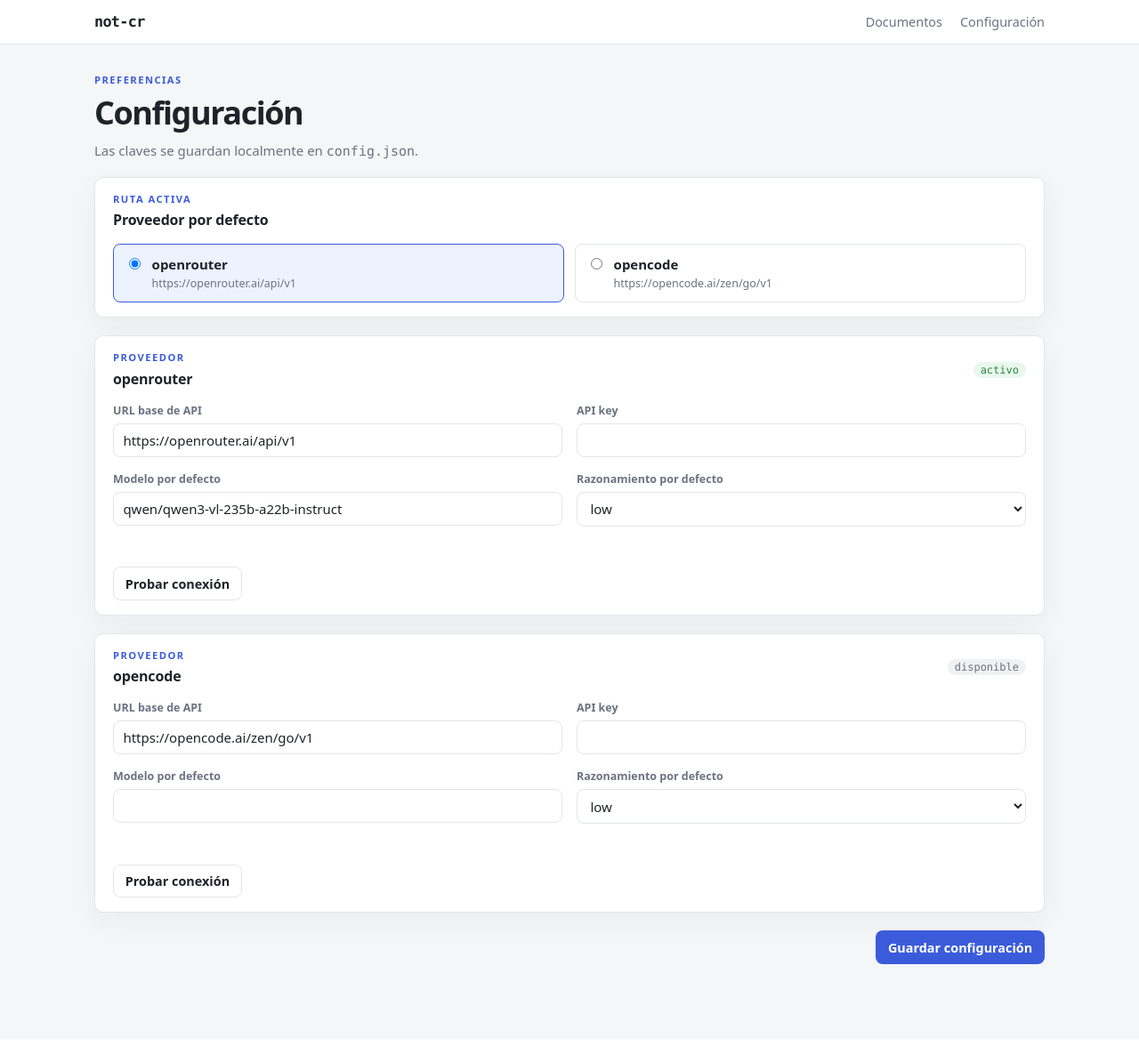
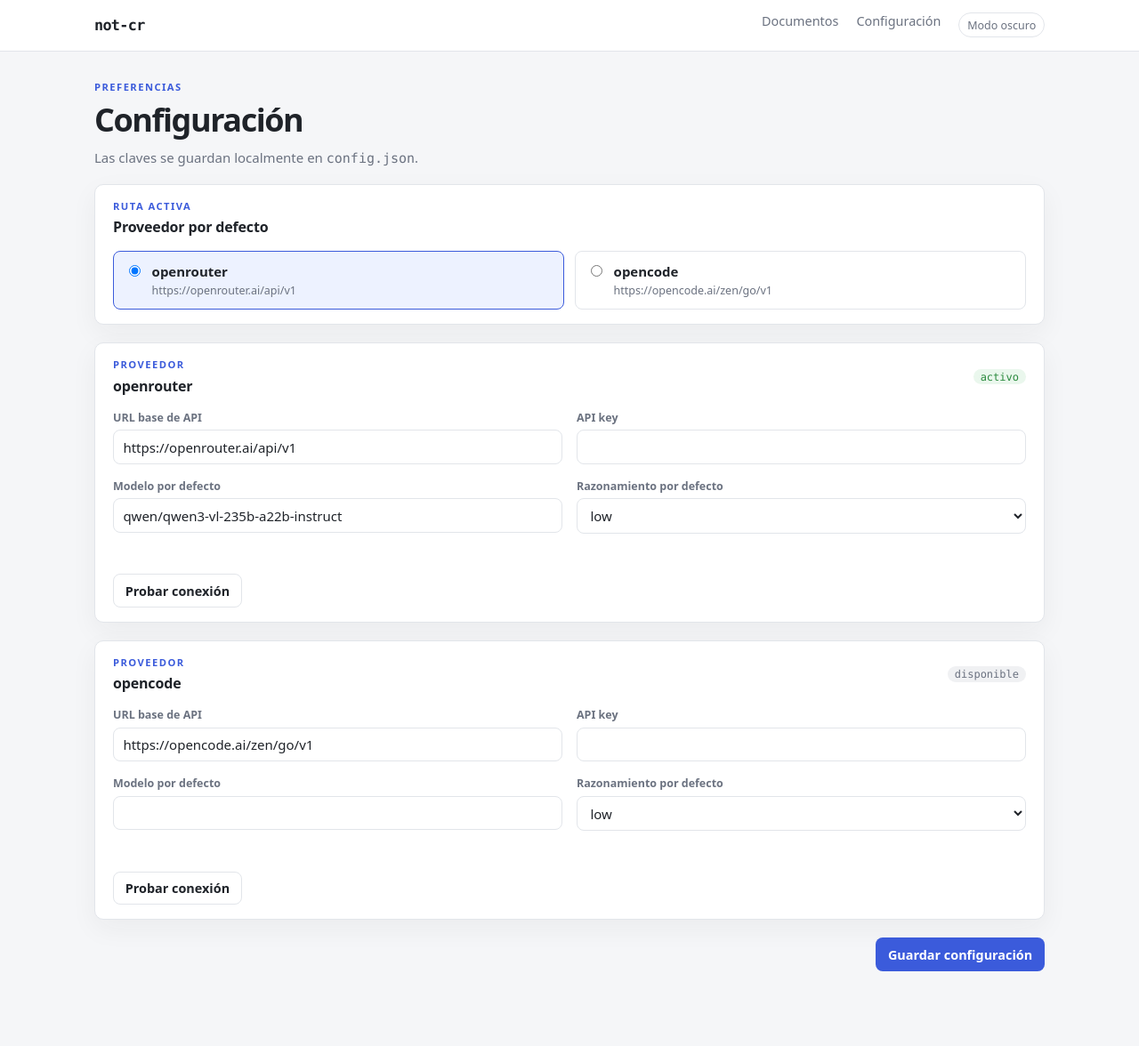
Before and after one commit to blu2718/not-cr, a Flask app: page /config in a window 1280 px wide. Shown: the whole page at 89% size. Before the commit the page ends 1084 px from the top, so only its background shows below. Run offline with Flask 3, Linux system fonts and the light colour scheme; some libraries are stand-ins or nearby versions.

Commit message:
feat(ui): add persistent dark mode toggle

```diff
--- a/static/style.css
+++ b/static/style.css
@@ -9,10 +9,38 @@
     --ok: #2b8a3e;
     --err: #c92a2a;
     --err-soft: #fff0f0;
+    --ok-soft: #effaf1;
+    --err-border: #f2c6c6;
+    --surface-subtle: #fafbfc;
+    --muted-surface: #f0f1f3;
+    --progress-track: #edf0f4;
+    --code-bg: #1f2329;
     --shadow: 0 10px 30px rgb(31 35 41 / 5%);
+    color-scheme: light;
     font-family: system-ui, -apple-system, "Segoe UI", sans-serif;
     color: var(--text);
     background: var(--bg);
+}
+
+:root[data-theme="dark"] {
+    --bg: #111827;
+    --surface: #1f2937;
+    --text: #e5e7eb;
+    --muted: #9ca3af;
+    --border: #374151;
+    --accent: #9eafff;
+    --accent-soft: #29365d;
+    --ok: #73d38b;
+    --err: #ff9696;
+    --err-soft: #42262c;
+    --ok-soft: #1d3a28;
+    --err-border: #7d3b44;
+    --surface-subtle: #18212f;
+    --muted-surface: #374151;
+    --progress-track: #374151;
+    --code-bg: #0b1020;
+    --shadow: 0 10px 30px rgb(0 0 0 / 20%);
+    color-scheme: dark;
 }
 
 * { box-sizing: border-box; }
@@ -30,6 +58,8 @@ code, .brand, .tag, .clock, .log, .live-text, .option-id { font-family: ui-monos
 nav { display: flex; gap: 1.25rem; }
 nav a { color: var(--muted); font-size: .9rem; }
 nav a:hover { color: var(--text); }
+.theme-toggle { padding: .28rem .55rem; border: 1px solid var(--border); border-radius: 999px; background: var(--surface); color: var(--muted); font-size: .78rem; }
+.theme-toggle:hover { border-color: var(--accent); color: var(--text); }
 .container { max-width: 1100px; margin: 0 auto; padding: 2rem 1rem 4rem; }
 .hero-row, .page-heading { display: flex; align-items: flex-end; justify-content: space-between; gap: 1.5rem; margin-bottom: 1.25rem; }
 .hero-row { align-items: center; padding: 1rem 0 .5rem; }
--- /dev/null
+++ b/static/theme.js
@@ -0,0 +1,24 @@
+(() => {
+    const root = document.documentElement;
+    const button = document.querySelector("#theme-toggle");
+    if (!button) return;
+
+    function updateButton() {
+        const dark = root.dataset.theme === "dark";
+        button.setAttribute("aria-pressed", String(dark));
+        button.setAttribute("aria-label", dark ? "Activar modo claro" : "Activar modo oscuro");
+        button.textContent = dark ? "Modo claro" : "Modo oscuro";
+    }
+
+    button.addEventListener("click", () => {
+        const dark = root.dataset.theme !== "dark";
+        if (dark) root.dataset.theme = "dark";
+        else delete root.dataset.theme;
+        try {
+            localStorage.setItem("not-cr-theme", dark ? "dark" : "light");
+        } catch (_error) {}
+        updateButton();
+    });
+
+    updateButton();
+})();
--- a/templates/base.html
+++ b/templates/base.html
@@ -4,7 +4,17 @@
     <meta charset="utf-8">
     <meta name="viewport" content="width=device-width, initial-scale=1">
     <title>{% block title %}not-cr{% endblock %}</title>
+    <script>
+        (() => {
+            try {
+                const saved = localStorage.getItem("not-cr-theme");
+                const dark = saved === "dark" || (!saved && window.matchMedia("(prefers-color-scheme: dark)").matches);
+                if (dark) document.documentElement.dataset.theme = "dark";
+            } catch (_error) {}
+        })();
+    </script>
     <link rel="stylesheet" href="{{ url_for('static', filename='style.css') }}">
+    <script src="{{ url_for('static', filename='theme.js') }}" defer></script>
     {% block head %}{% endblock %}
 </head>
 <body>
@@ -14,6 +24,7 @@
             <nav aria-label="Navegación principal">
                 <a href="{{ url_for('index') }}">Documentos</a>
                 <a href="{{ url_for('config_page') }}">Configuración</a>
+                <button id="theme-toggle" class="theme-toggle" type="button" aria-pressed="false" aria-label="Activar modo oscuro">Modo oscuro</button>
             </nav>
         </div>
     </header>
```
Also changed, not shown: other parts of static/style.css (+12 -12 lines).
